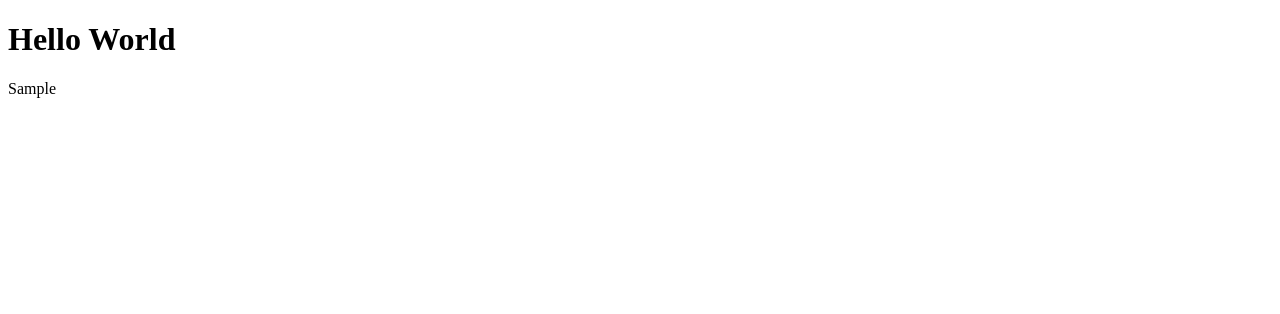
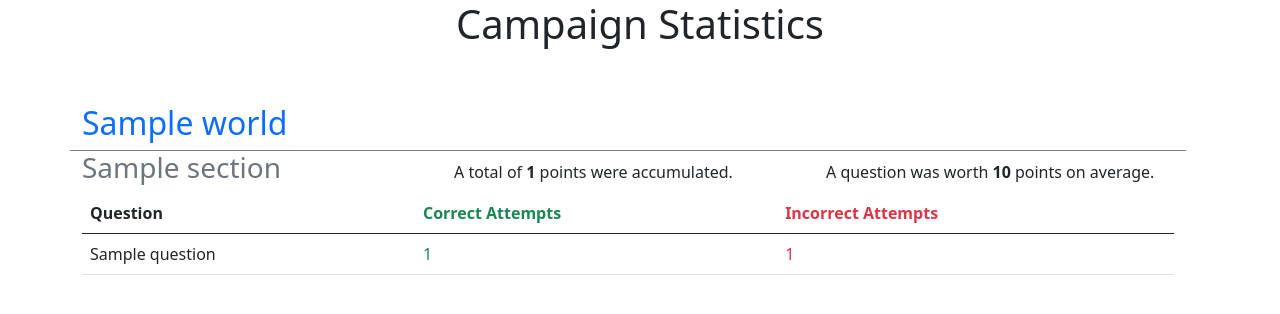
Before and after one commit to weixingp/slay-the-software-backend, a Django app: template main/templates/main/campaign_statistics.html in a window 1280 px wide. Shown: the top 314 px of the page. Run offline with Django 3.2, Linux system fonts and the light colour scheme; the template is opened without the code that fills it: most values are stand-ins (such as "Sample title", 1, 10 or a date in 2020).

Commit message:
completed campaign statistics, but still lacking ability to view only the teacher's class

```diff
--- a/main/templates/main/campaign_statistics.html
+++ b/main/templates/main/campaign_statistics.html
@@ -1,11 +1,69 @@
 <!DOCTYPE html>
 <html lang="en">
+{% load static %}
+
 <head>
     <meta charset="UTF-8">
     <title>Title</title>
+    <link href="https://cdn.jsdelivr.net/npm/bootstrap@5.0.0-beta2/dist/css/bootstrap.min.css" rel="stylesheet" integrity="sha384-BmbxuPwQa2lc/FVzBcNJ7UAyJxM6wuqIj61tLrc4wSX0szH/Ev+nYRRuWlolflfl" crossorigin="anonymous">
 </head>
 <body>
-    <h1>Hello World</h1>
-    <p>{{ campaign_mode_stats }}</p>
+    <div class="container">
+        <div class="row">
+            <div class="col text-center">
+                <h1>Campaign Statistics</h1>
+            </div>
+        </div>
+        <br><br>
+
+        {% for world in campaign_mode_stats %}
+        <div class="row" id="world">
+            <div class="row" id="world_name">
+                <div class="col" style="border-bottom: 1px solid gray;">
+                    <h2 class="text-primary">{{ world.world_name }}</h2>
+                </div>
+            </div>
+            {% for section in world.sections %}
+            <div class="row" id="section">
+                <div class="col">
+                    <h3 class="text-secondary">{{ section.sub_topic_name }}</h3>
+                </div>
+                <div class="col align-self-center">
+                    <span>A total of <strong>{{ section.total_points }}</strong> points were accumulated.</span>
+                </div>
+                <div class="col align-self-center">
+                    <span>A question was worth <strong>{{ section.avg_points }}</strong> points on average.</span>
+                </div>
+            </div>
+            <div class="row" id="questions">
+                <div class="col">
+                    <table class="table">
+                        <thead>
+                            <tr>
+                                <th>Question</th>
+                                <th><span class="text-success">Correct Attempts</span></th>
+                                <th><span class="text-danger">Incorrect Attempts</span></th>
+                            </tr>
+                        </thead>
+                        <tbody>
+                            {% for question in section.questions %}
+                            <tr>
+                                <td>{{ question.question }}</td>
+                                <td><span class="text-success">{{ question.num_correct }}</span></td>
+                                <td><span class="text-danger">{{ question.num_incorrect }}</span></td>
+                            </tr>
+                            {% endfor %}
+                        </tbody>
+                    </table>
+                </div>
+
+            </div>
+            {% endfor %}
+        </div>
+        {% endfor %}
+    </div>
+
+
+    <script src="https://cdn.jsdelivr.net/npm/bootstrap@5.0.0-beta2/dist/js/bootstrap.bundle.min.js" integrity="sha384-b5kHyXgcpbZJO/tY9Ul7kGkf1S0CWuKcCD38l8YkeH8z8QjE0GmW1gYU5S9FOnJ0" crossorigin="anonymous"></script>
 </body>
 </html>
```
Also changed, not shown: main/admin.py (+11 -3 lines).
